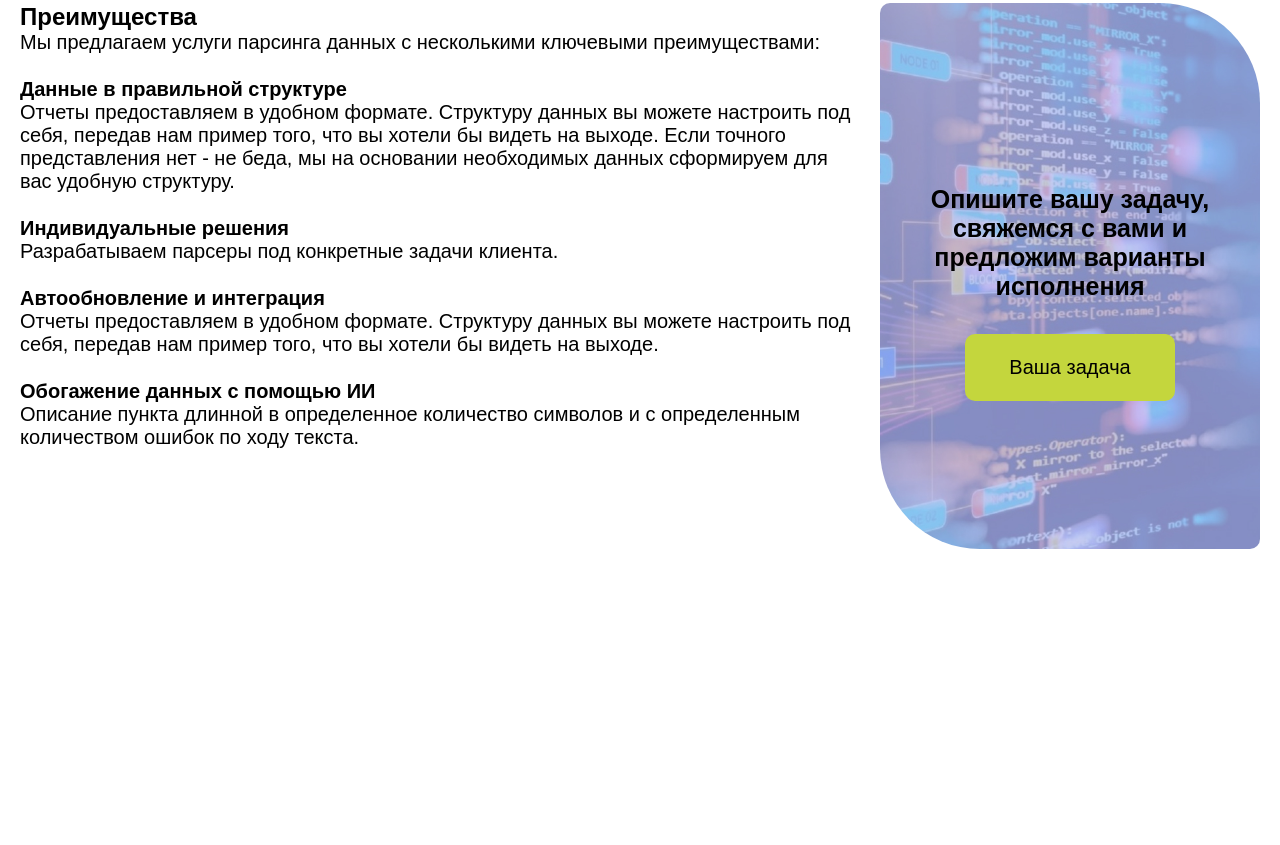
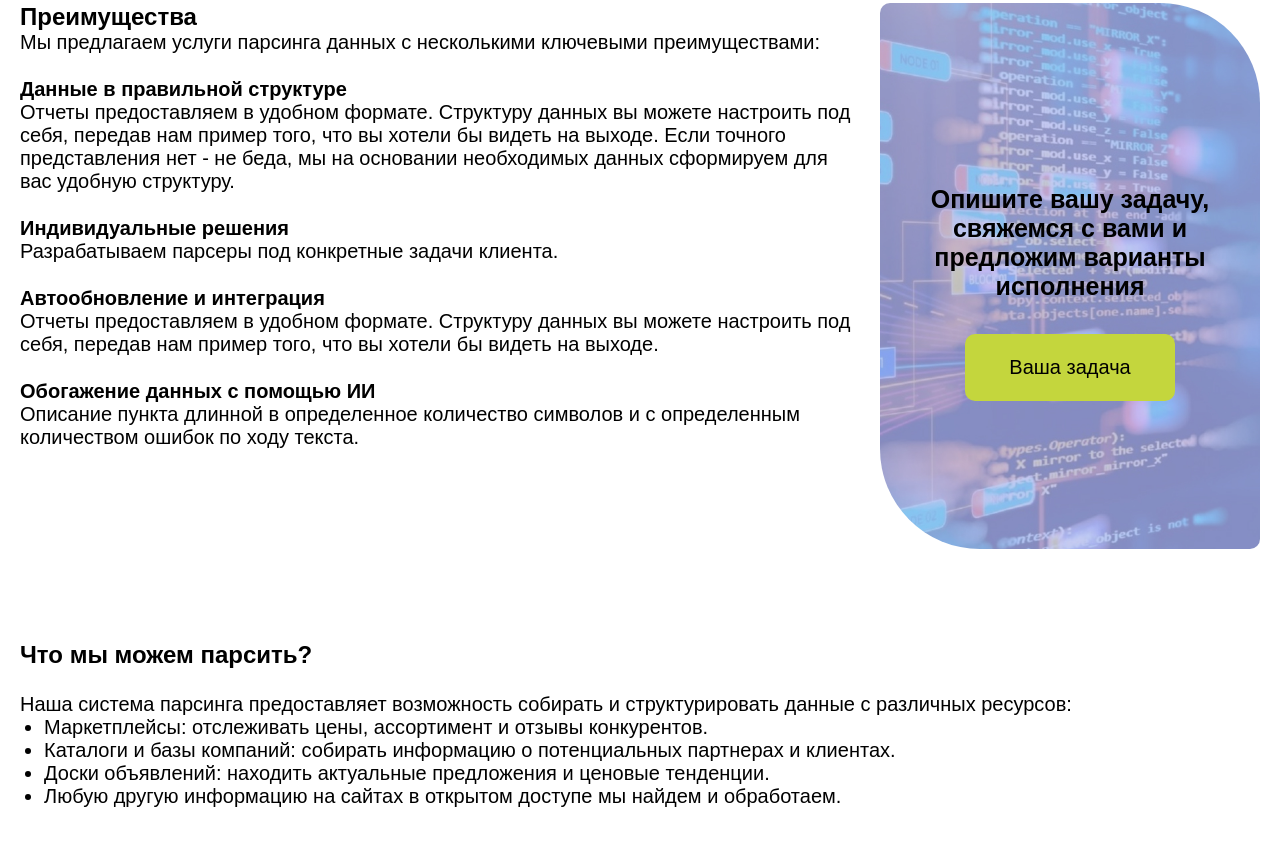
Before and after one commit to alexius90e/your-parcer, a plain HTML site: page index.html in a window 1280 px wide. Shown: the part 791-1636 px from the top of the page. Before the commit the page ends 1432 px from the top, so only its background shows below. Drawn offline with Linux system fonts and the light colour scheme; a web font is replaced by a local one.

Commit message:
feat: added how-parse

```diff
--- a/index.html
+++ b/index.html
@@ -173,10 +173,36 @@
             </div>
 
             <div class="advantages__banner">
-              <h4 class="advantages__banner-title">Опишите вашу задачу, свяжемся с вами и предложим варианты исполнения</h4>
+              <h4 class="advantages__banner-title">
+                Опишите вашу задачу, свяжемся с вами и предложим варианты исполнения
+              </h4>
               <button class="advantages__banner-button">Ваша задача</button>
             </div>
           </div>
+        </div>
+      </section>
+
+      <section class="how-parse">
+        <div class="container">
+          <h2 class="how-parse__title">Что мы можем парсить?</h2>
+          <div class="how-parse__text">
+            Наша система парсинга предоставляет возможность собирать и структурировать данные с
+            различных ресурсов:
+          </div>
+          <ul class="how-parse__list">
+            <li class="how-parse__list-item">
+              Маркетплейсы: отслеживать цены, ассортимент и отзывы конкурентов.
+            </li>
+            <li class="how-parse__list-item">
+              Каталоги и базы компаний: собирать информацию о потенциальных партнерах и клиентах.
+            </li>
+            <li class="how-parse__list-item">
+              Доски объявлений: находить актуальные предложения и ценовые тенденции.
+            </li>
+            <li class="how-parse__list-item">
+              Любую другую информацию на сайтах в открытом доступе мы найдем и обработаем.
+            </li>
+          </ul>
         </div>
       </section>
     </main>
--- a/scss/_l-advantages.scss
+++ b/scss/_l-advantages.scss
@@ -1,5 +1,9 @@
 .advantages {
   margin: 60px 0 92px;
+
+  @include laptop {
+    margin:  50px 0;
+  }
 
   &__wrapper {
     display: flex;
--- a/scss/_l-first-screen.scss
+++ b/scss/_l-first-screen.scss
@@ -1,5 +1,9 @@
 .first-screen {
   margin: 50px 0 74px;
+
+  @include laptop {
+    margin: 50px 0;
+  }
 
   &__wrapper {
     display: flex;
--- /dev/null
+++ b/scss/_l-how-parse.scss
@@ -0,0 +1,29 @@
+.how-parse {
+  margin: 92px 0 80px;
+
+  @include laptop {
+    margin:  50px 0;
+  }
+
+  &__title {
+    margin: 0 0 24px;
+    font-weight: 700;
+    font-size: 24px;
+    color: #000;
+  }
+
+  &__text {
+    margin: 0;
+    font-weight: 400;
+    font-size: 20px;
+    color: #000;
+  }
+
+  &__list {
+    margin: 0;
+    padding-left: 24px;
+    font-weight: 400;
+    font-size: 20px;
+    color: #000;
+  }
+}
--- a/scss/_l-services.scss
+++ b/scss/_l-services.scss
@@ -1,4 +1,6 @@
 .services {
+  margin: 50px 0;
+
   &__content {
     display: flex;
     flex-wrap: wrap;
--- a/scss/index.scss
+++ b/scss/index.scss
@@ -15,4 +15,5 @@
 @import './l-first-screen';
 @import './l-services';
 @import './l-advantages';
+@import './l-how-parse';
 @import './l-footer';
```
Also changed, not shown: css/index.css.
